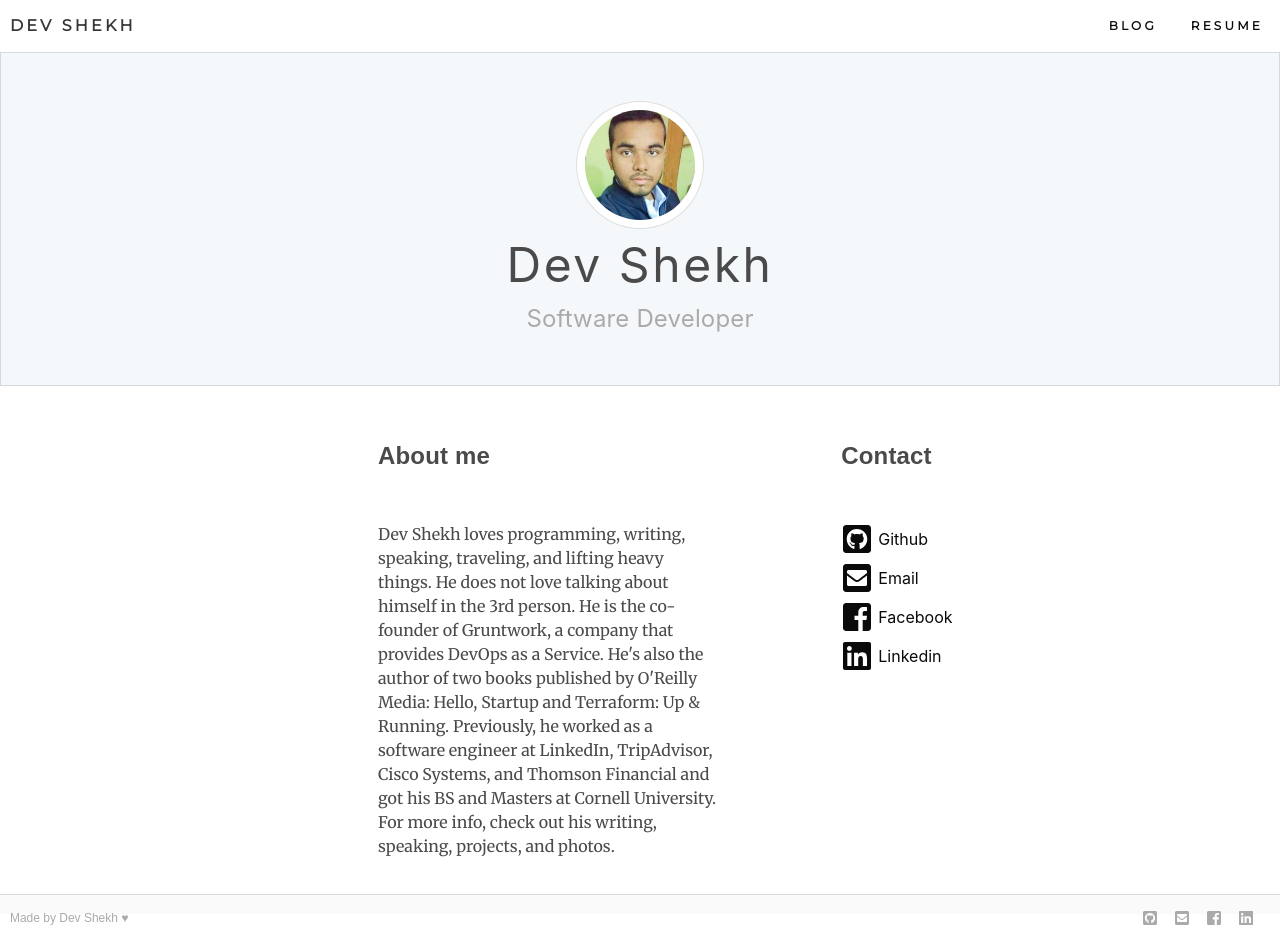
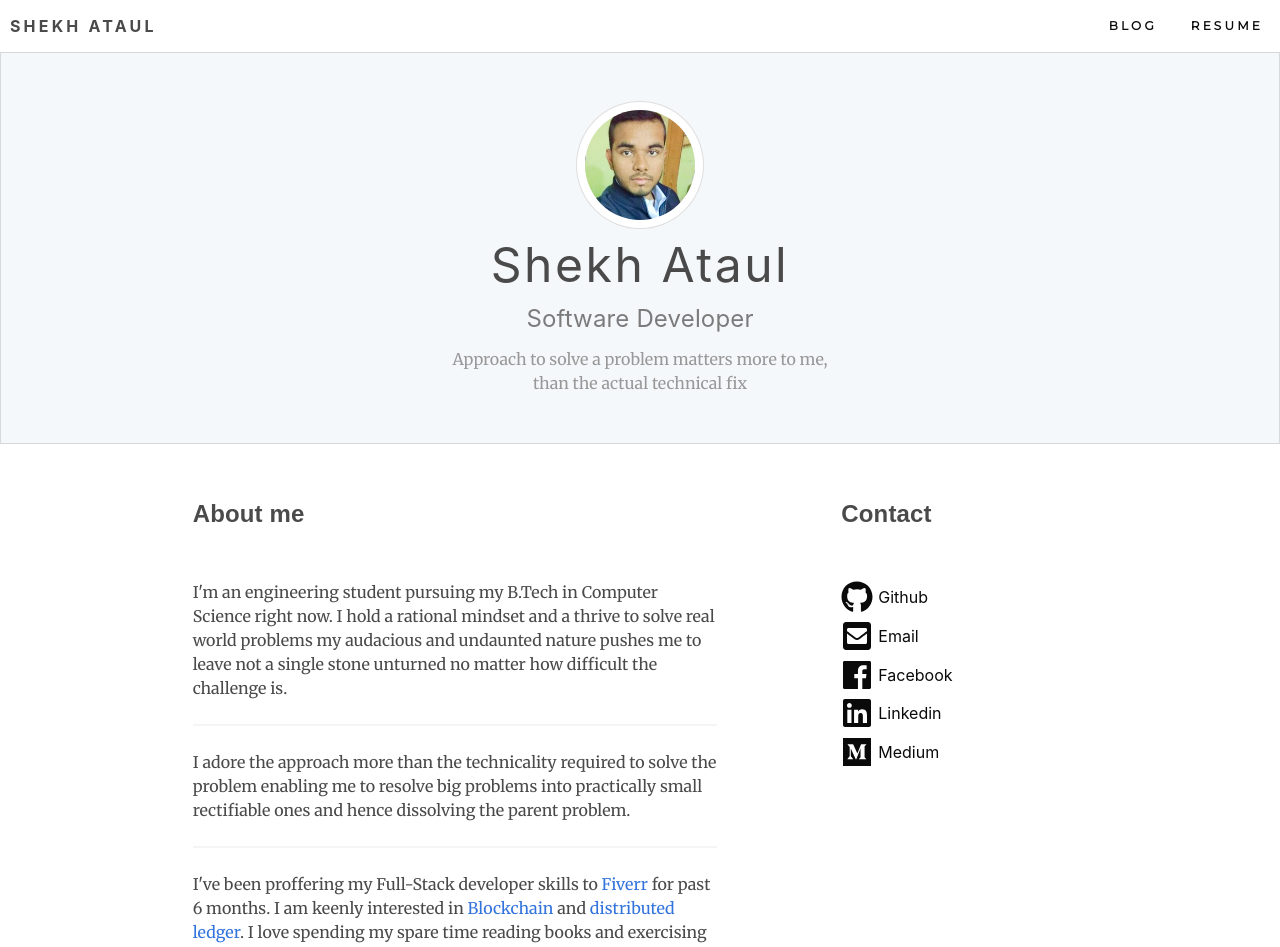
Before and after one commit to ataul443/portfolio, a Vue app: page /#/ in a window 1280 px wide. Shown: the top 947 px of the page. Built offline with nearby package versions, Linux system fonts and the light colour scheme.

Commit message:
finished v1

```diff
--- a/src/App.vue
+++ b/src/App.vue
@@ -1,5 +1,5 @@
 <template>
-  <home-page v-bind:user="user"></home-page>
+  <router-view v-bind:user="user"></router-view>
 </template>
 
 <script>
@@ -12,7 +12,7 @@ export default {
   data: function data() {
     return {
       user: {
-        name: "Dev Shekh",
+        name: "Shekh Ataul",
         role: "Software Developer"
       }
     };
--- a/src/components/ContactLinks.vue
+++ b/src/components/ContactLinks.vue
@@ -1,12 +1,12 @@
 <template>
   <div v-bind:class="getSocialContainerClass()">
 
-    <a v-for="link in links" v-bind:href="link.link" v-bind:key="link.link" v-bind:class="getSocialItemClass()">
-      <span class="icon is-medium">
-              <i v-bind:class="getIconClass(link.platform)"></i>
+    <router-link v-for="link in links" :to="'//' + link.link" target="_blank" v-bind:key="link.link" v-bind:class="getSocialItemClass()">
+      <span v-bind:title="size? '': link.platform" class="icon is-medium">
+              <i  v-bind:class="getIconClass(link.platform)"></i>
             </span>
       <span v-show="platform">{{link.platform}}</span>
-    </a>
+    </router-link>
   </div>
 
 </template>
@@ -21,12 +21,16 @@ export default {
   data: function data() {
     return {
       links: [
-        { platform: "Github", link: "https://github.com/ataul443" },
+        { platform: "Github", link: "www.github.com/ataul443" },
         { platform: "Email", link: "mailto:ataul.one@gmail.com" },
-        { platform: "Facebook", link: "https://facebook.com/dev.shekh21" },
+        { platform: "Facebook", link: "www.facebook.com/dev.shekh21" },
         {
           platform: "Linkedin",
-          link: "https://linkedin.com/in/shekh-ataul-383512143"
+          link: "www.linkedin.com/in/shekh-ataul-383512143"
+        },
+        {
+          platform: "Medium",
+          link: "www.medium.com/@ataul.one"
         }
       ]
     };
@@ -43,7 +47,7 @@ export default {
         let temp =
           "fa-" +
           platform.toLowerCase() +
-          (platform === "Linkedin" ? "" : "-square");
+          (platform === "Linkedin" || "Medium" ? "" : "-square");
         className[temp] = true;
         className[classSize] = true;
         return className;
--- a/src/components/Header.vue
+++ b/src/components/Header.vue
@@ -1,7 +1,7 @@
 <template>
   <nav class="navbar is-white">
     <div class="navbar-brand">
-      <span class="brand"><strong>{{this.user.name | to-upper}}</strong></span>
+      <router-link class="brand br" to="/" exact ><strong>{{this.user.name | to-upper}}</strong></router-link>
       <div v-on:click="toggleMenu()"
            v-bind:class="{ 'navbar-burger' : true,
             'is-active': burgerIsActive}">
@@ -14,13 +14,13 @@
     <div v-bind:class="{'navbar-menu': true,
      'is-active': burgerIsActive}">
       <div class="navbar-end">
-        <a
+        <router-link
           v-for="link in links"
           v-bind:key="link.tag"
-          v-bind:href="link.link"
+          v-bind:to="'//' + link.link"
           class="navbar-item">
           <span>{{link.tag | to-upper}}</span>
-        </a>
+        </router-link>
       </div>
     </div>
   </nav>
@@ -34,7 +34,10 @@ export default {
   },
   data: function data() {
     return {
-      links: [{ tag: "Blog", link: "/" }, { tag: "Resume", link: "#" }],
+      links: [
+        { tag: "Blog", link: "www.medium.com/@ataul.one" },
+        { tag: "Resume", link: "#" }
+      ],
       burgerIsActive: false
     };
   },
@@ -53,6 +56,11 @@ export default {
 </script>
 
 <style scoped>
+.br {
+  letter-spacing: 0.2rem;
+  color: #4a4a4a;
+  font-weight: bold;
+}
 nav span {
   letter-spacing: 0.2rem;
   font-family: "Montserrat", sans-serif;
--- a/src/components/HomePage/HomePageBanner.vue
+++ b/src/components/HomePage/HomePageBanner.vue
@@ -2,10 +2,16 @@
   <section class="hero content-container">
     <div class="hero-body">
       <div class="container has-text-centered">
-        <figure class="image is-128x128" style="margin: 0 auto;">
-          <img src="../../assets/profile.jpeg" v-bind:alt="user" class="is-rounded profile-image"></figure>
-        <h1 class="big-title">{{user.name}}</h1>
+        <router-link to="/">
+          <figure class="image is-128x128" style="margin: 0 auto;">
+            <img src="../../assets/profile.jpeg" v-bind:alt="user" class="is-rounded profile-image"></figure>
+        </router-link>
+        <router-link to="/">
+          <h1 class="big-title">{{user.name}}</h1>
+        </router-link>
         <h2 class="big-subtitle">{{user.role}}</h2>
+        <p class="usp pad">Approach to solve a problem matters more to me,</p>
+        <p class="usp">than the actual technical fix</p>
       </div>
     </div>
   </section>
@@ -41,6 +47,7 @@ export default {
 .big-title {
   font-size: 3rem;
   letter-spacing: 0.16rem;
+  color: #4a4a4a;
 }
 
 .big-title:hover {
@@ -48,7 +55,15 @@ export default {
 }
 .big-subtitle {
   font-size: 1.5rem;
-  color: #aaaaaa;
+  color: #7b7b7b;
   letter-spacing: 0.16px;
 }
+.usp {
+  font-family: "Merriweather", Serif;
+  font-size: 1rem;
+  color: #989898;
+}
+.pad {
+  padding-top: 0.62rem;
+}
 </style>
--- a/src/components/HomePage/HomePageBody.vue
+++ b/src/components/HomePage/HomePageBody.vue
@@ -3,19 +3,36 @@
     <div class="container">
 
       <div class="columns body-container">
-        <div class="column is-offset-3 is-4 is-flex vertical-items">
+        <div class="column is-offset-1 is-6 is-flex vertical-items">
           <span class="body-title">About me</span>
 
           <span class="about-content">
-          {{user.name}} loves programming, writing, speaking, traveling, and
-        lifting heavy things. He does not love talking about himself in the
-        3rd person. He is the co-founder of Gruntwork, a company that provides
-        DevOps as a Service. He's also the author of two books published by
-        O'Reilly Media: Hello, Startup and Terraform: Up & Running. Previously,
-        he worked as a software engineer at LinkedIn, TripAdvisor, Cisco
-        Systems, and Thomson Financial and got his BS and Masters at Cornell
-        University. For more info, check out his writing, speaking, projects,
-        and photos.
+
+            <p>I'm an engineering student pursuing my B.Tech in Computer Science
+            right now. I hold a rational mindset and a thrive to solve real
+            world problems my audacious and undaunted nature pushes me to
+            leave not a single stone unturned no matter how difficult the
+            challenge is.
+              <hr/>
+              <p>I adore the approach more than the technicality
+            required to solve the problem enabling me to resolve big problems
+            into practically small rectifiable ones and hence dissolving the
+            parent problem.</p>
+            <hr/>
+
+            <p>I've been proffering my Full-Stack developer skills to <router-link to="//www.fiverr.com/shekhataul170" title="Fiverr" target="_blank">Fiverr</router-link> for
+            past 6 months. I am keenly interested in <router-link to="//en.wikipedia.org/wiki/Blockchain" title="Blockhain" target="_blank">Blockchain</router-link> and
+              <router-link to="//en.wikipedia.org/wiki/Distributed_ledger" title="Distributed Ledger" target="_blank">distributed
+            ledger</router-link>. I love spending my spare time reading books and exercising my
+            personality which enables me to psychologically analyze people helping me
+            to charm out in team projects and innovating the next big together.</p>
+            <hr/>
+            <p><i>Read enough about me?</i><br>
+             <i> Let's create something impactful and big together.
+            Want me to work on something, Let's roll out then follow any the
+            below links to get connected with me on social media or drop me a
+            direct message through <router-link to="//mailto:ataul.one@gmail.com" title="ataul.one@gmail.com" target="_blank">email</router-link>.</i></p>
+
         </span>
         </div>
         <div class="column is-offset-1 is-4 is-flex vertical-items">
--- a/src/router/index.js
+++ b/src/router/index.js
@@ -5,5 +5,6 @@ import Routes from "./routes";
 Vue.use(Router);
 
 export default new Router({
-  routes: Routes
+  routes: Routes,
+  mode: "history"
 });
```
